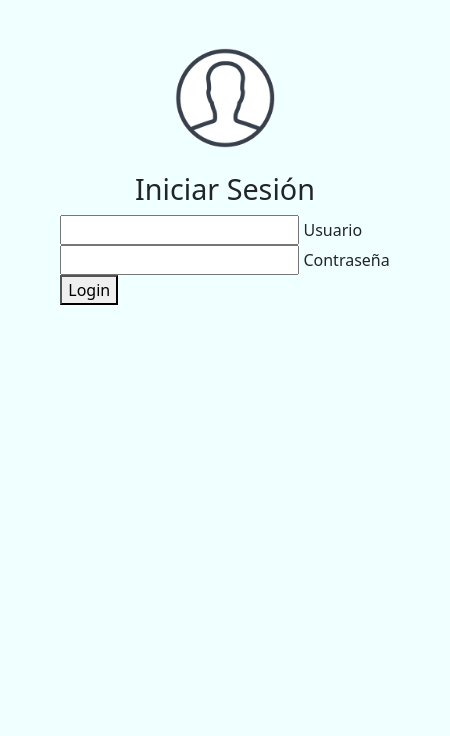
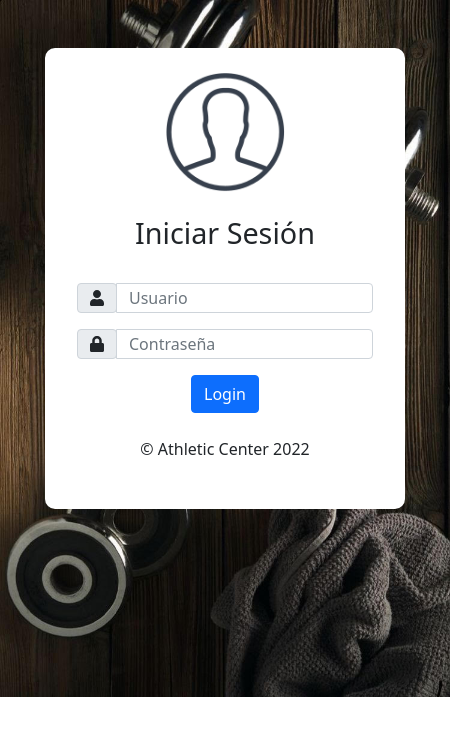
Before and after one commit to SaboHiriart/athadmin, an Electron app: page view-login/index.html in a window 450 px wide. Drawn offline with nearby package versions, Linux system fonts and the light colour scheme; no server answers.

Commit message:
Style change

```diff
--- a/view-login/index.html
+++ b/view-login/index.html
@@ -10,11 +10,15 @@
       rel="stylesheet"
       href="../node_modules/bootstrap/dist/css/bootstrap.min.css"
     />
+    <link
+      rel="stylesheet"
+      href="../node_modules/@fortawesome/fontawesome-free/css/all.css"
+    />
     <link rel="stylesheet" href="./styles.css" />
   </head>
   <body>
     <main class="d-flex flex-column align-items-center mt-5">
-      <div class="profilePic mb-4">
+      <div class="profilePic mb-4 mt-4">
         <img
           id="imgProfile"
           src="./assets/profileMain.png"
@@ -23,17 +27,37 @@
         />
       </div>
       <h1>Iniciar Sesi&oacute;n</h1>
-      <div>
-        <div>
-          <input type="text" id="inpUser" />
-          <label for="inpUser">Usuario</label>
+      <div class="dataFields mt-4">
+        <div class="input-group mb-3">
+          <div class="input-group-prepend">
+            <span class="input-group-text" id="basic-addon1"><i class="fas fa-user"></i></span>
+          </div>
+          <input
+            type="text"
+            class="form-control"
+            placeholder="Usuario"
+            aria-label="Usuario"
+            aria-describedby="basic-addon1"
+            id="inpUser"
+          />
         </div>
-        <div>
-          <input type="password" id="inpPassword" />
-          <label for="inpPassword">Contraseña</label>
+        <div class="input-group mb-3">
+          <div class="input-group-prepend">
+            <span class="input-group-text" id="basic-addon1"><i class="fas fa-lock"></i></span>
+          </div>
+          <input
+            type="password"
+            class="form-control"
+            placeholder="Contraseña"
+            aria-label="Contraseña"
+            aria-describedby="basic-addon1"
+            id="inpPassword"
+          />
         </div>
-        <button id="btnLogin">Login</button>
+
       </div>
+      <button id="btnLogin" class="btn btn-primary mb-4">Login</button>
+      <p class="mb-5">&copy; Athletic Center 2022</p>
     </main>
 
     <!-- Scripts references for node modules and libraries -->
--- a/view-login/renderer.js
+++ b/view-login/renderer.js
@@ -1,5 +1,6 @@
 const { ipcRenderer } = require('electron');
-const db = require('../database.js')
+const db = require('../database.js');
+const path = require('path');
 
 const inpUser = document.getElementById('inpUser');
 const inpPassword = document.getElementById('inpPassword');
@@ -13,9 +14,12 @@ const changeProfilePic = function(e){
     db.query(sql, function(err, result, fields){
         if(err) throw err;
         if(result.length >= 1){
-            var source = result[0].user;
-            imgProfile.src="./assets/profilePics/" + source + ".jpg";
+            var imgPath = path.join(__dirname, 'assets', 'profilePics') + '/' +result[0].user + '.jpg';
+
+        }else{
+            var imgPath = path.join(__dirname, 'assets') + '/profileMain.png';
         }
+        imgProfile.src = imgPath;
     });
 }
 
--- a/view-login/styles.css
+++ b/view-login/styles.css
@@ -1,5 +1,5 @@
 body{
-    background-color: azure;
+    background-image: url(./assets/wallpaper.jpg);
     background-repeat: no-repeat;
     background-size: cover;
 }
@@ -7,10 +7,23 @@ body{
 main{
     width: 80%;
     margin-left: 10%;
+    background-color: #ffffff;
+    border-radius: 10px;
 }
 
 .profilePic{
     background-color: #ffffff;
     border-radius: 50%;
-    width: 100px;
+    width: 120px;
+    height: 120px;
+    max-height: 120px;
 }
+
+.profilePic img{
+    border-radius: 50%;
+    max-height: 120px;
+}
+
+.input-group input{
+    height: 30px !important;
+}
```
